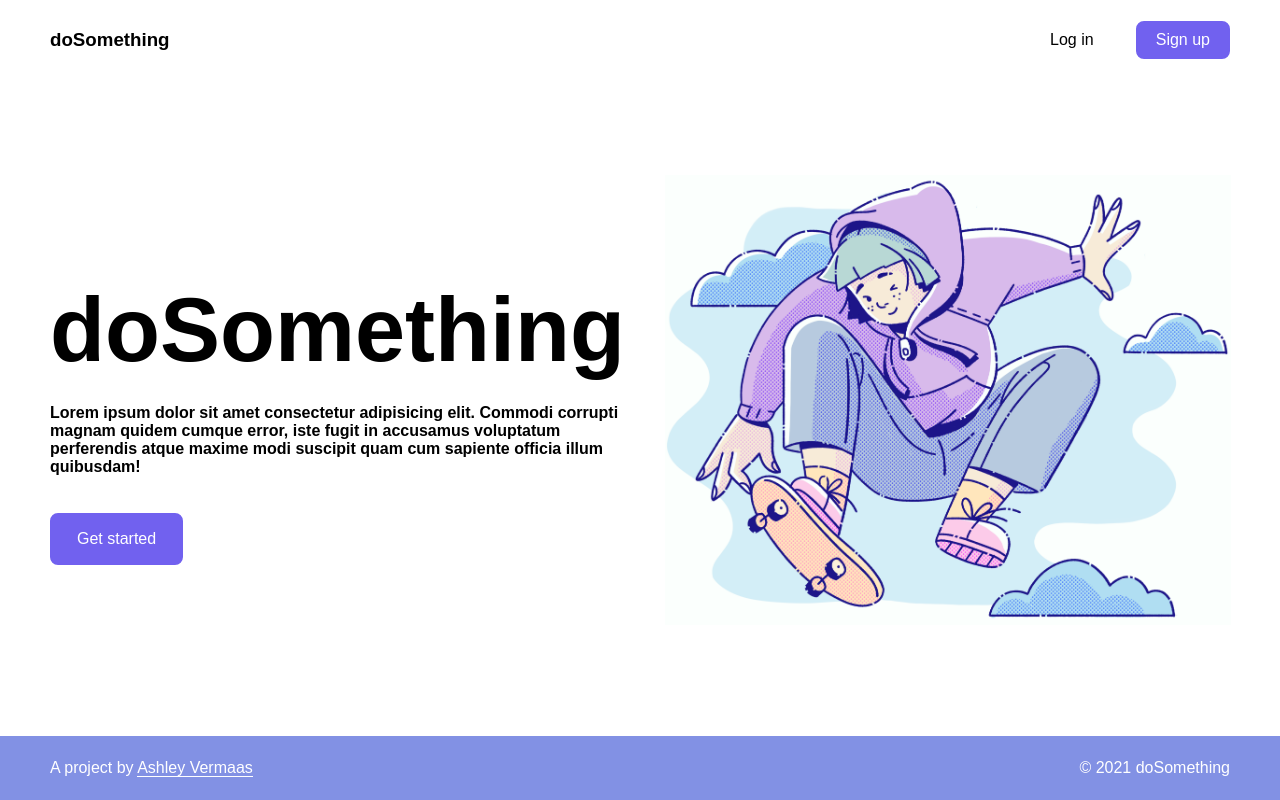
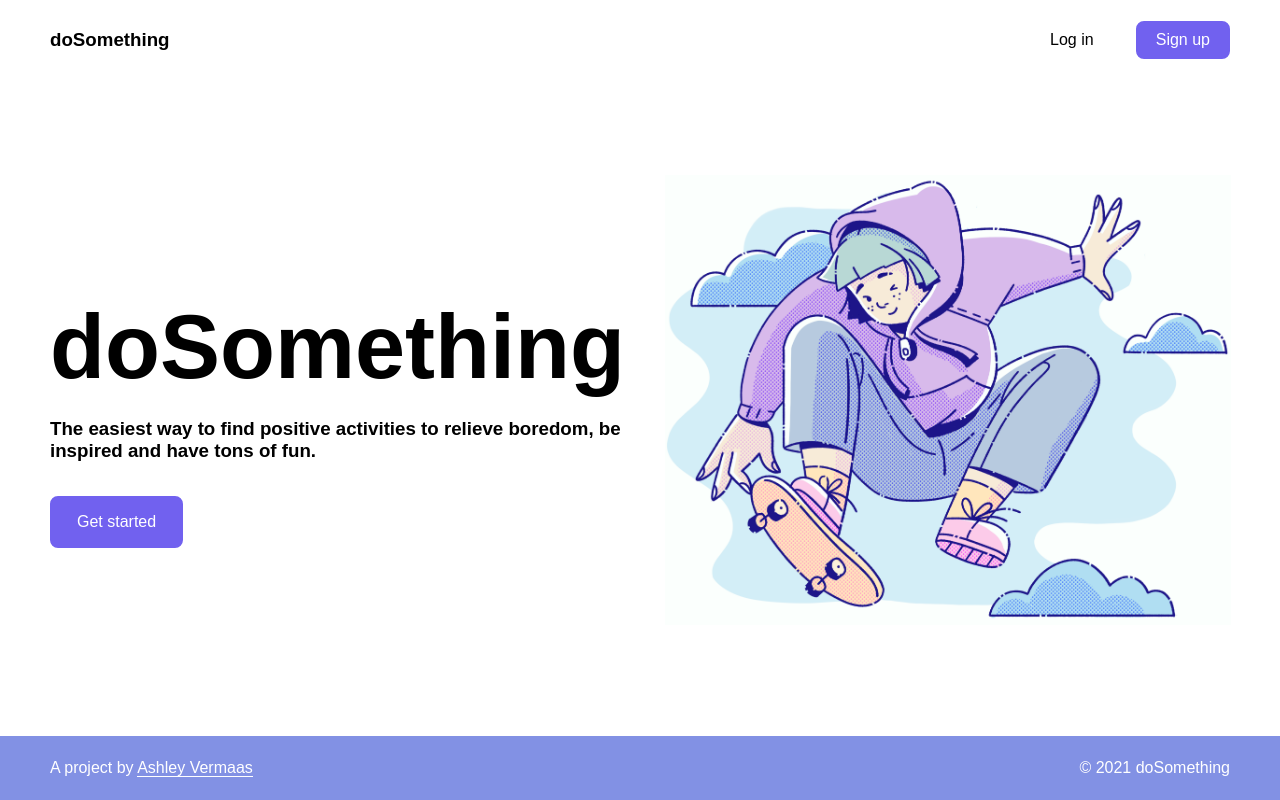
Before and after one commit to ashleyvermaas/do-something-client, a React (Create React App) app: page / in a window 1280 px wide. Built offline with nearby package versions, Linux system fonts and the light colour scheme.

Commit message:
add intro text to homepage header

```diff
--- a/src/components/homepage/Homepage.js
+++ b/src/components/homepage/Homepage.js
@@ -11,7 +11,7 @@ function Homepage(props) {
                 <header className="header">
                     <div className="header-text">
                         <h1>doSomething</h1>
-                        <h4>Lorem ipsum dolor sit amet consectetur adipisicing elit. Commodi corrupti magnam quidem cumque error, iste fugit in accusamus voluptatum perferendis atque maxime modi suscipit quam cum sapiente officia illum quibusdam!</h4>
+                        <h3>The easiest way to find positive activities to relieve boredom, be inspired and have tons of fun.</h3>
                         <Link to='/signup' className='text-link'><p className="header-signup-btn">Get started</p></Link>
                     </div>
                     <img src="/header-img.png" alt="woman on skateboard" className="header-img" />
```
